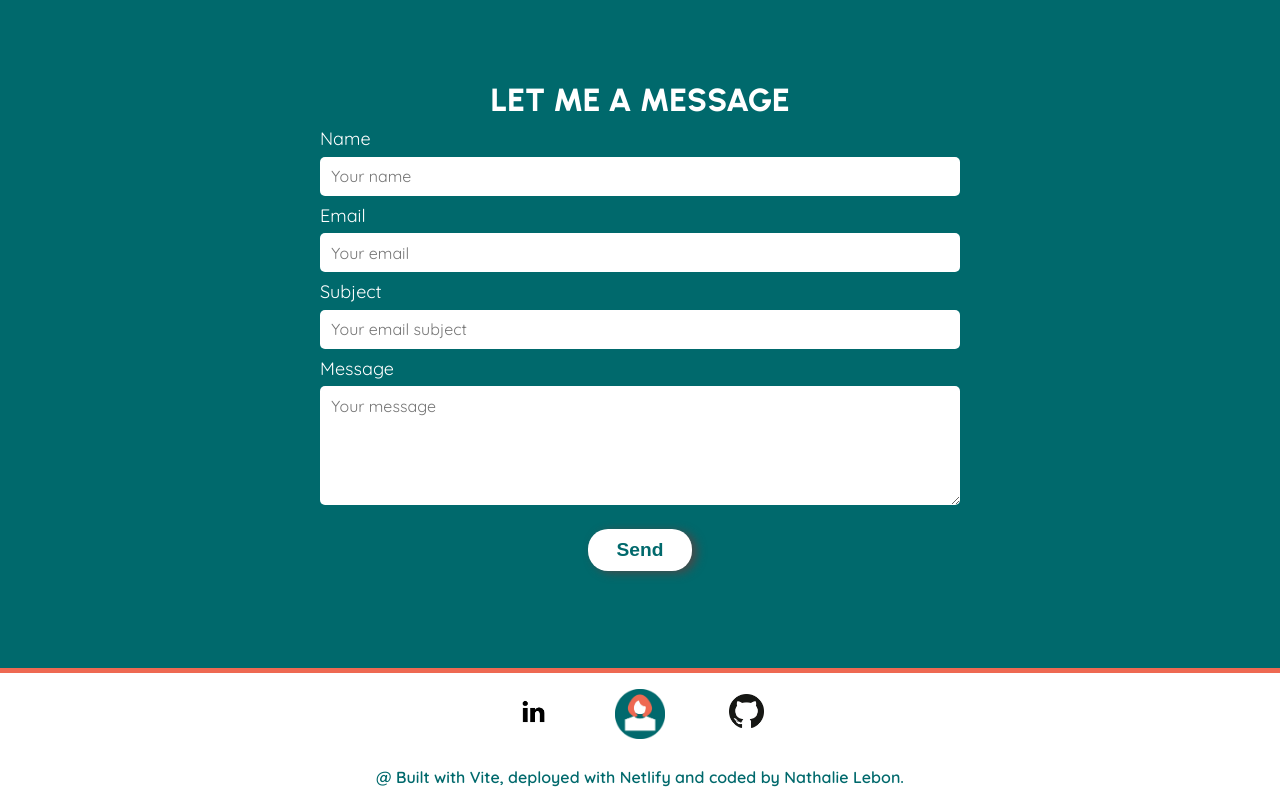
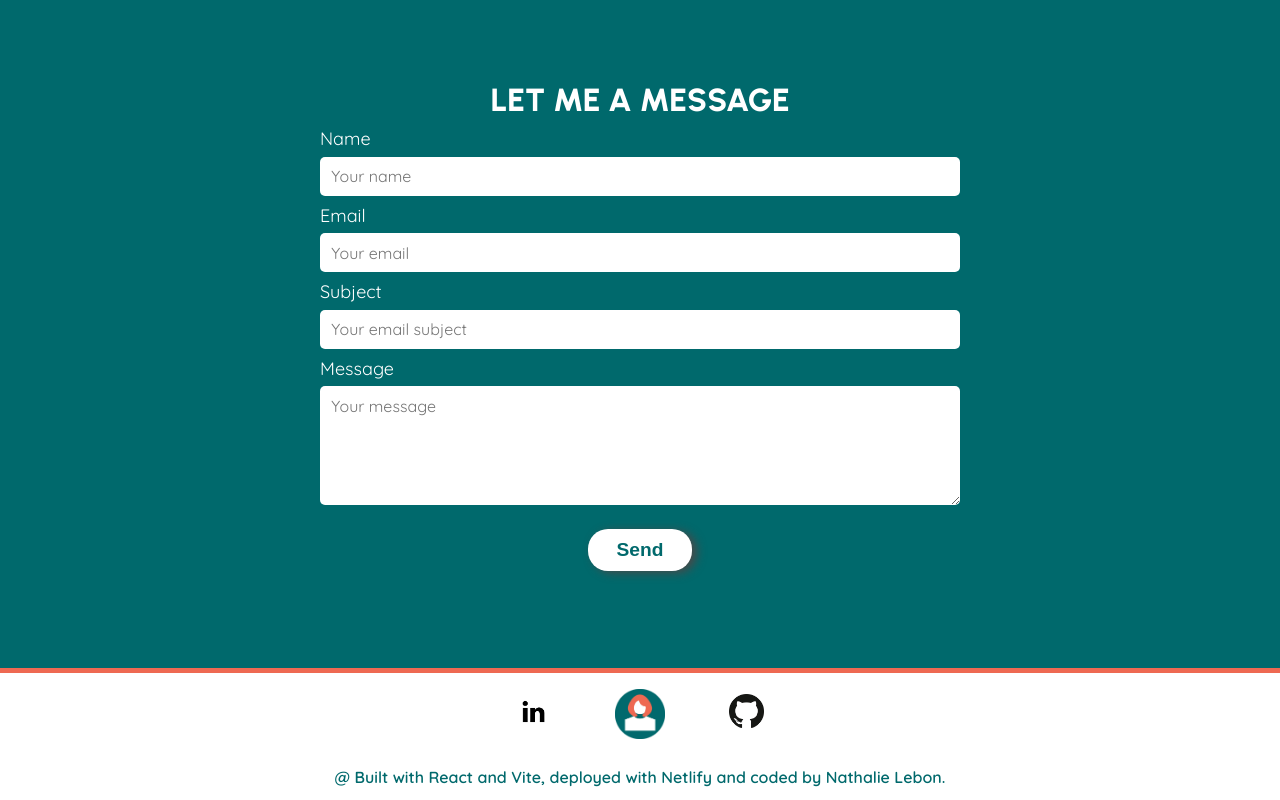
Before and after one commit to thanali/portfolio, a React (Vite) app: page / in a window 1280 px wide. Shown: the part 4948-5748 px from the top of the page. Built offline with nearby package versions, Linux system fonts and the light colour scheme.

Commit message:
Add Info Footer

```diff
--- a/src/components/sections/Footer.jsx
+++ b/src/components/sections/Footer.jsx
@@ -69,7 +69,8 @@ function Footer() {
         </a>
       </Socials>
       <Copywrite>
-        @ Built with Vite, deployed with Netlify and coded by Nathalie Lebon.
+        @ Built with React and Vite, deployed with Netlify and coded by Nathalie
+        Lebon.
       </Copywrite>
     </FooterContainer>
   )
```
